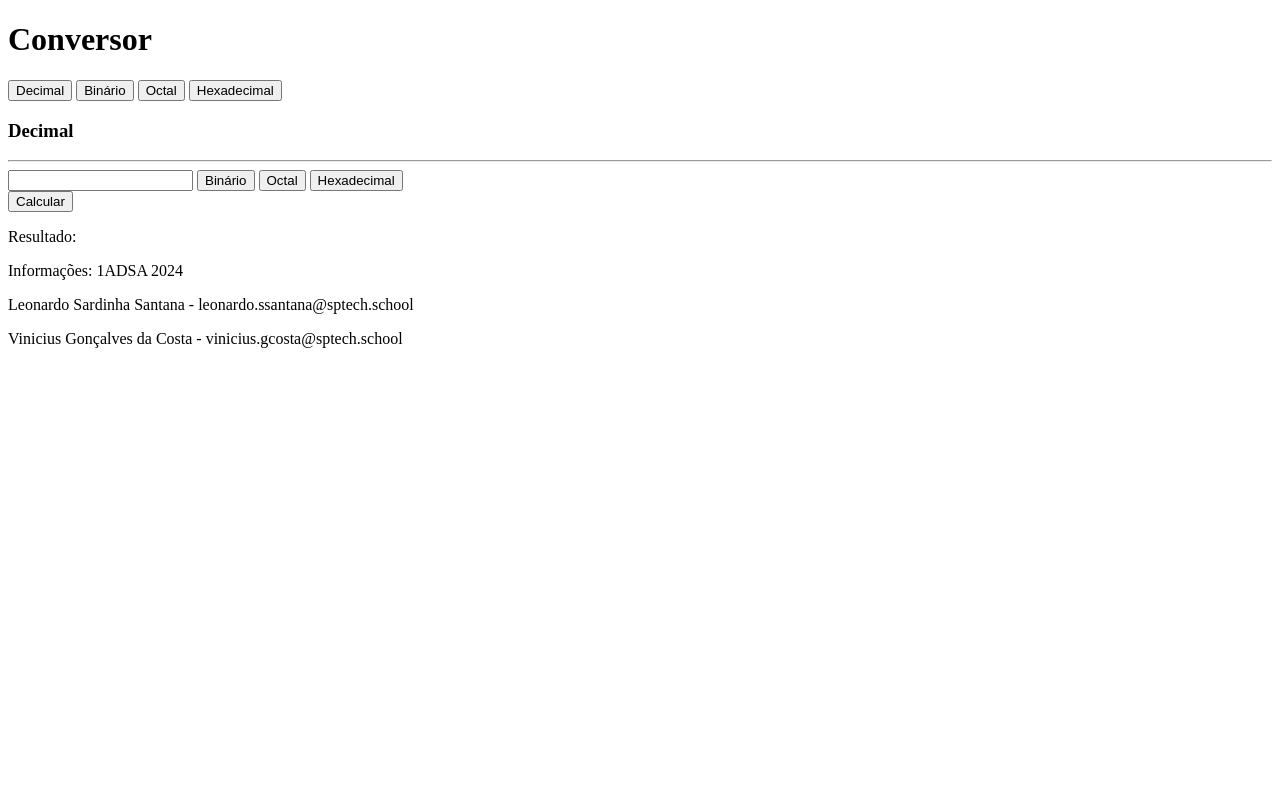
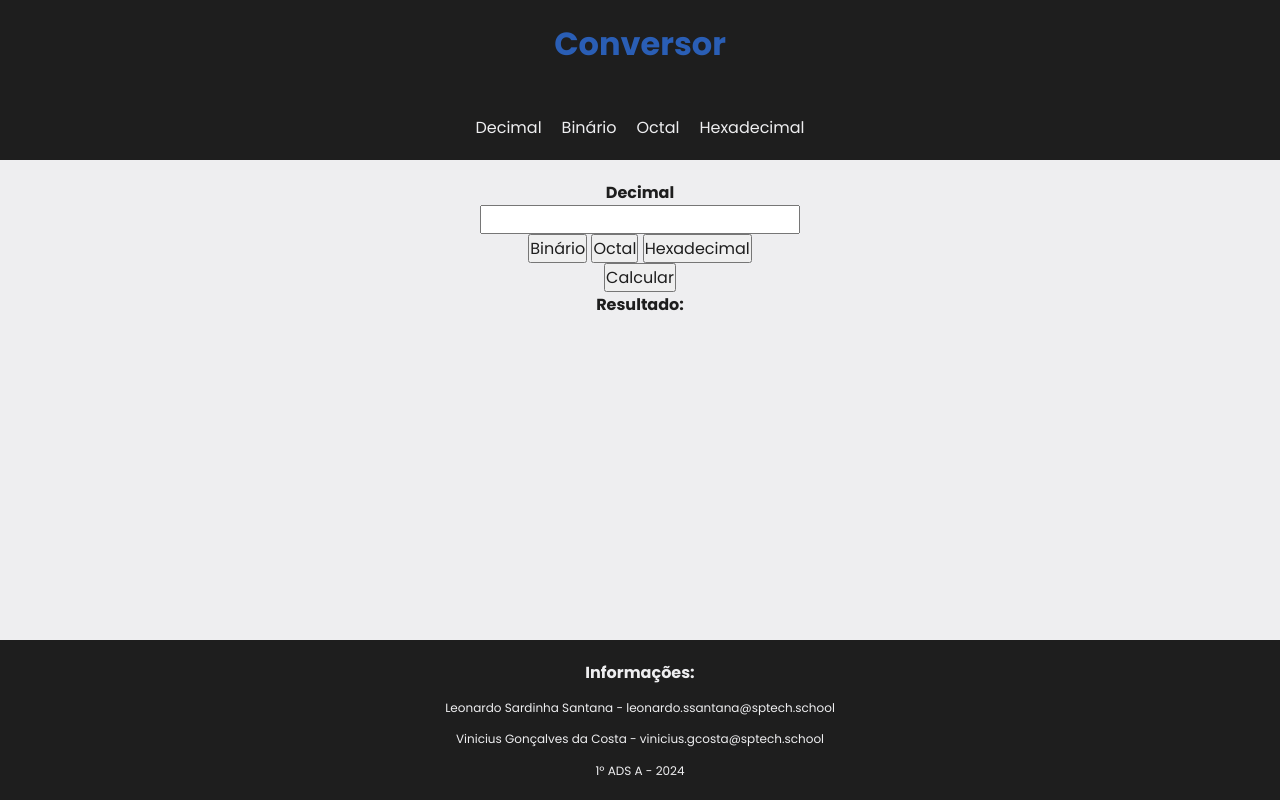
Before and after one commit to sardinh4/calculadora_conversora_bases_numericas, a plain HTML site: page index.html in a window 1280 px wide. Drawn offline with Linux system fonts and the light colour scheme.

Commit message:
estilização inicial

```diff
--- a/index.html
+++ b/index.html
@@ -1,5 +1,6 @@
 <!DOCTYPE html>
 <html lang="pt-br">
+
 <head>
     <meta charset="UTF-8">
     <meta name="viewport" content="width=device-width, initial-scale=1.0">
@@ -7,47 +8,51 @@
 
     <link rel="stylesheet" href="./style.css">
 </head>
+
 <body>
+    <div>
         <header>
-        <h1>Conversor</h1>
-
+            <h1 id="h1_titulo">Conversor</h1>
+            <div id="div_botoes_opcoes_bases">
                 <button onclick="descobrirBaseAlterarMain(10)">Decimal</button>
                 <button onclick="descobrirBaseAlterarMain(2)">Binário</button>
                 <button onclick="descobrirBaseAlterarMain(8)">Octal</button>
                 <button onclick="descobrirBaseAlterarMain(16)">Hexadecimal</button>
+            </div>
 
         </header>
 
         <main>
             <h3 id="base">Decimal</h3>
 
-        <hr>
-
             <input type="text" id="input_valor">
 
+            <div id="">
                 <button id="converterDecimal" onclick="descobrirBaseConversaoSetaBaseCalcular(10)">Decimal</button>
                 <button id="converterBinario" onclick="descobrirBaseConversaoSetaBaseCalcular(2)">Binário</button>
                 <button id="converterOctal" onclick="descobrirBaseConversaoSetaBaseCalcular(8)">Octal</button>
                 <button id="converterHexadecimal" onclick="descobrirBaseConversaoSetaBaseCalcular(16)">Hexadecimal</button>
-
+            </div>
 
             <div id="button_calcular">
                 <button id="calcular" onclick="calcular()">Calcular</button>
             </div>
 
-        <p>Resultado:</p>
+            <h3>Resultado:</h3>
             <div id="resultado"></div>
 
 
-
         </main>
+    </div>
 
     <footer>
-        <p>Informações: 1ADSA 2024</p>
+        <h6>Informações: </h6>
         <p>Leonardo Sardinha Santana - leonardo.ssantana@sptech.school</p>
         <p>Vinicius Gonçalves da Costa - vinicius.gcosta@sptech.school</p>
+        <p>1º ADS A - 2024</p>
     </footer>
 </body>
+
 </html>
 
 <script src="./script.js"></script>
--- a/style.css
+++ b/style.css
@@ -0,0 +1,99 @@
+/* Importe da Fonte Poppins*/
+@import url('https://fonts.googleapis.com/css2?family=Poppins:ital,wght@0,100;0,200;0,300;0,400;0,500;0,600;0,700;0,800;0,900;1,100;1,200;1,300;1,400;1,500;1,600;1,700;1,800;1,900&display=swap');
+
+:root {
+  --cor-principal: #1E1E1E;
+  --cor-secundaria: #EEEEF0;
+  --cor-terciaria: #2A5EB5;
+  --cor-quartenaria: #7BCFFF;
+  --padding: 20px 10%;
+}
+
+/* Reset CSS */
+* {
+  margin: 0; /* Remove margens */
+  padding: 0; /* Remove preenchimentos */
+  box-sizing: border-box; /* Inclui bordas e preenchimentos nas dimensões do elemento */
+  font-family: Poppins, sans-serif; /* Estabelece a Fonte Poppins como padrão */
+  font-size: 1rem;
+  color: var(--cor-secundaria);
+}
+
+input, button {
+  color: var(--cor-principal);
+}
+
+input:hover, button:hover{
+  cursor: pointer;
+}
+
+body, header, footer, main{
+  display: flex;
+  flex-direction: column;
+  align-items: center;
+  justify-content: space-between;
+}
+
+body {
+  max-width: 100vw;
+  background-color: var(--cor-principal);
+
+
+}
+
+header{
+  height: 20vh;
+  padding: var(--padding);
+
+  & h1{
+    color: var(--cor-terciaria);
+    font-size: 2rem;
+  }
+
+  & div{
+    width: 70vw;
+    display: flex;
+    align-items: center;
+    flex-direction: row;
+    justify-content:center;
+    gap: 20px;
+  }
+
+  & button{
+    color: var(--cor-secundaria);
+    background: none;
+    border: none;
+  }
+
+  & button:hover{
+    color: var(--cor-quartenaria);
+
+  }
+
+  & button:{
+    color: var(--cor-quartenaria);
+  }
+
+}
+
+main {
+  height: 60vh;
+  width: 100vw;
+  justify-content: flex-start;
+  background-color: var(--cor-secundaria);
+  padding: var(--padding);
+
+  & *{
+    color: var(--cor-principal);
+  }
+
+}
+
+footer{
+  height: 20vh;
+  padding: var(--padding);
+
+  & p{
+    font-size: 12px;
+  }
+}
```
Lines whose indentation alone changed are shown as unchanged.
